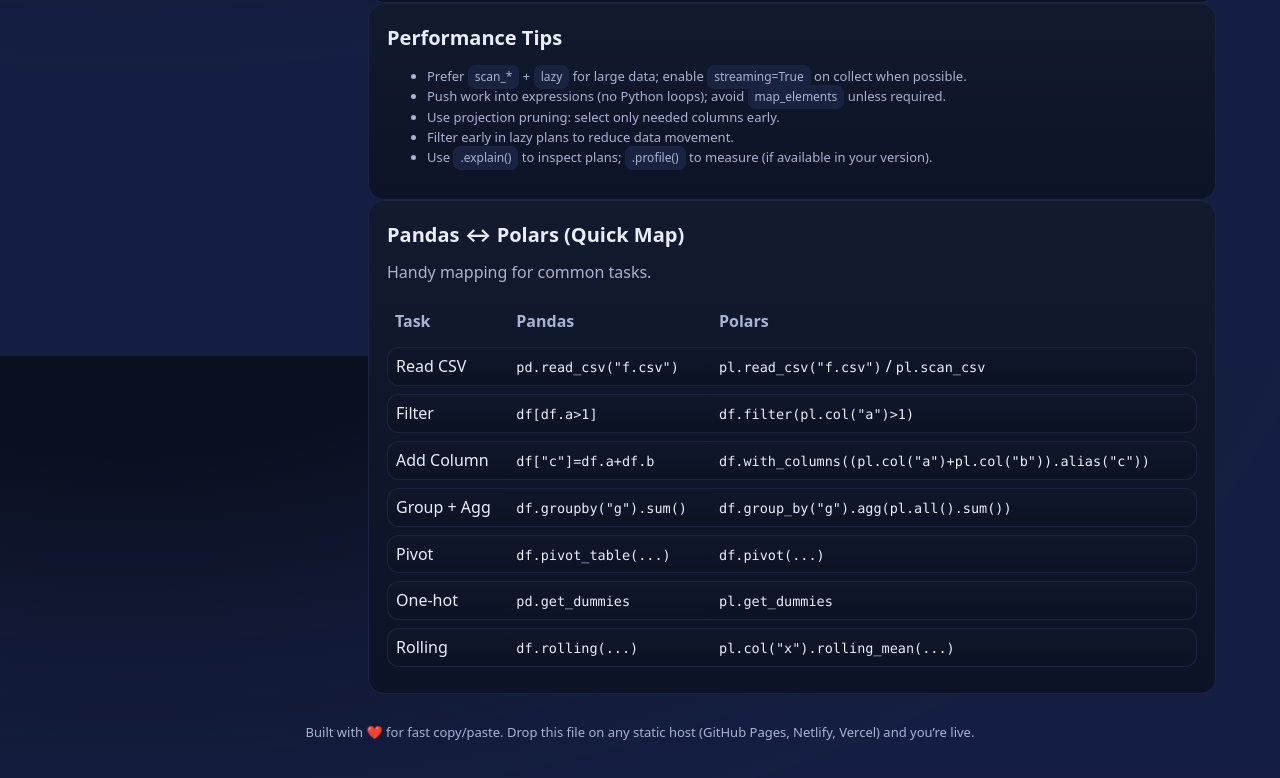
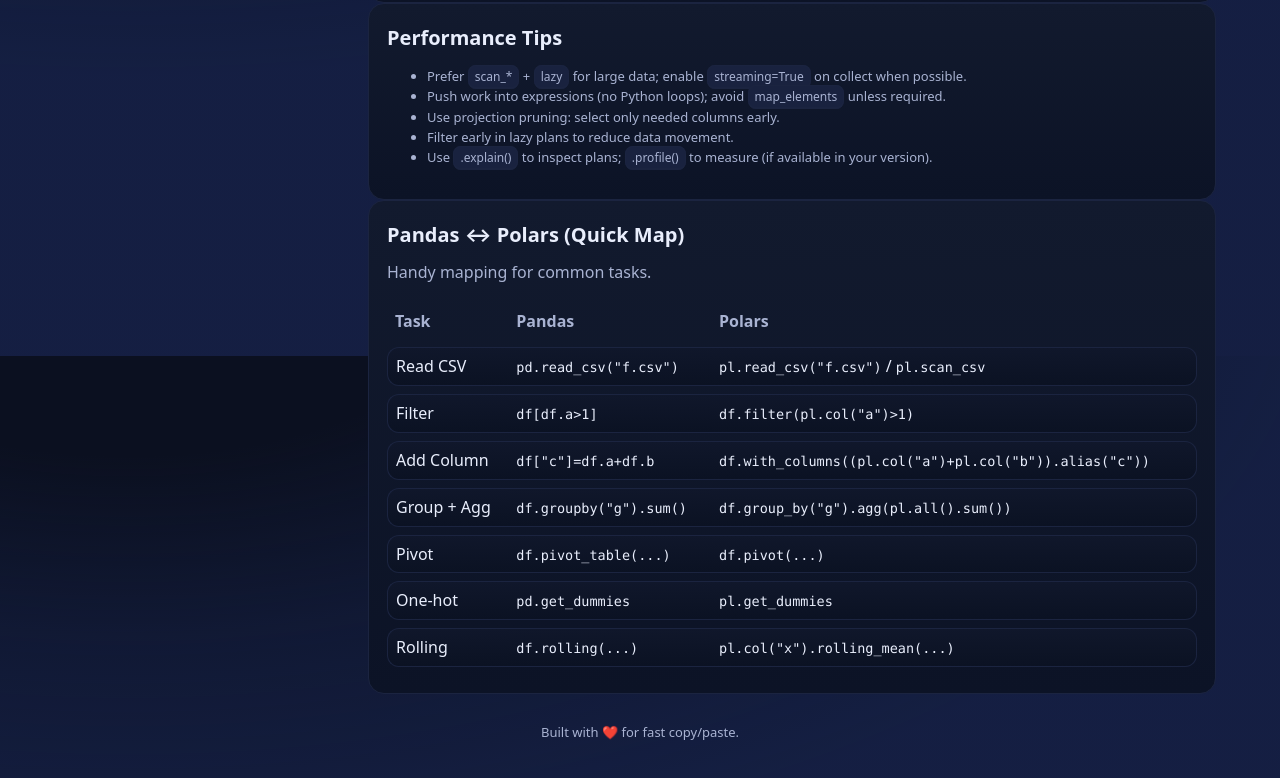
Before and after one commit to Frosty-8/Polar-CheatSheet, a plain HTML site: page index.html in a window 1280 px wide. Shown: the part 7644-8422 px from the top of the page. Drawn offline with Linux system fonts and the light colour scheme.

Commit message:
Update index.html

```diff
--- a/index.html
+++ b/index.html
@@ -437,7 +437,7 @@
     </div>
 
     <footer>
-      Built with ❤️ for fast copy/paste. Drop this file on any static host (GitHub Pages, Netlify, Vercel) and you’re live.
+      Built with ❤️ for fast copy/paste.
     </footer>
   </div>
 
```
